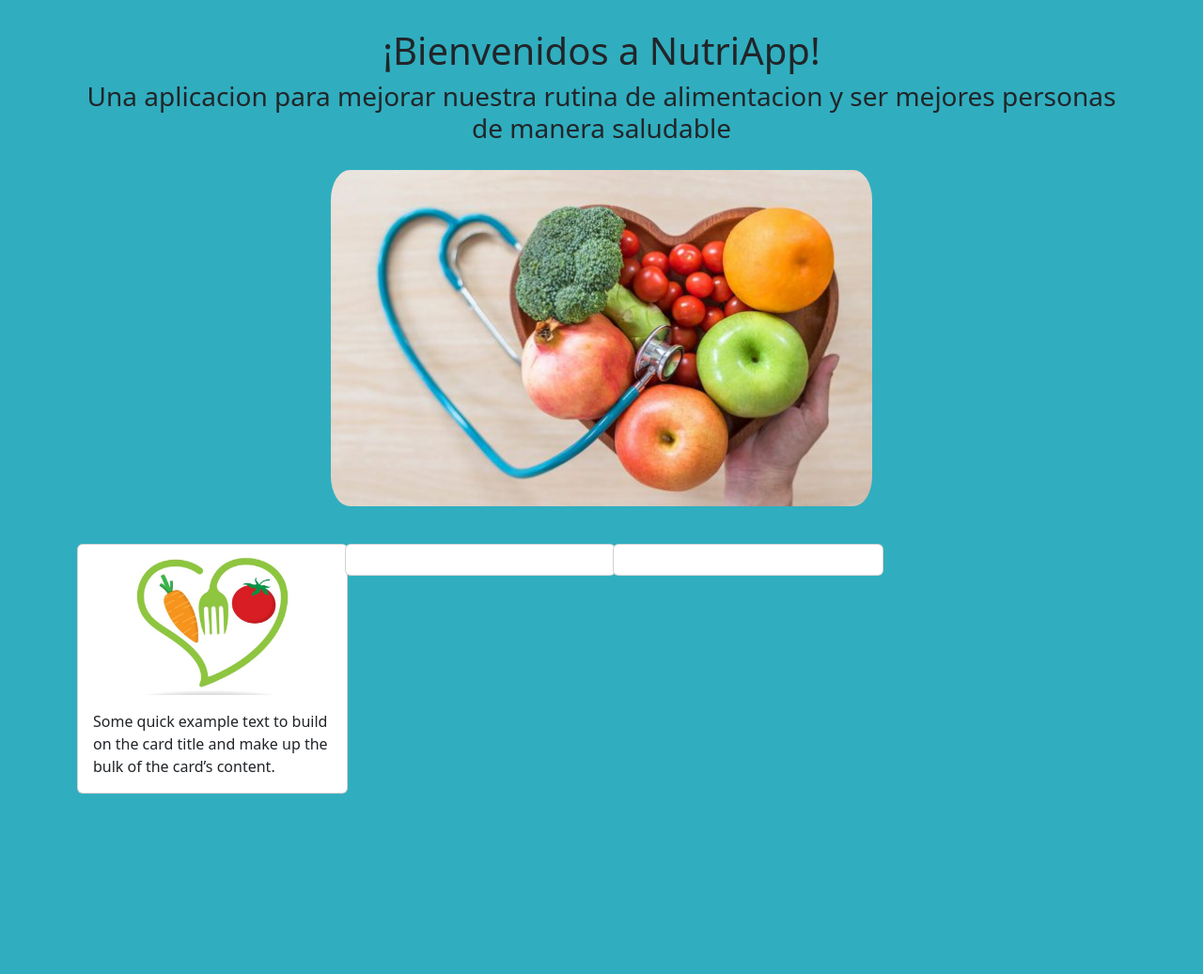
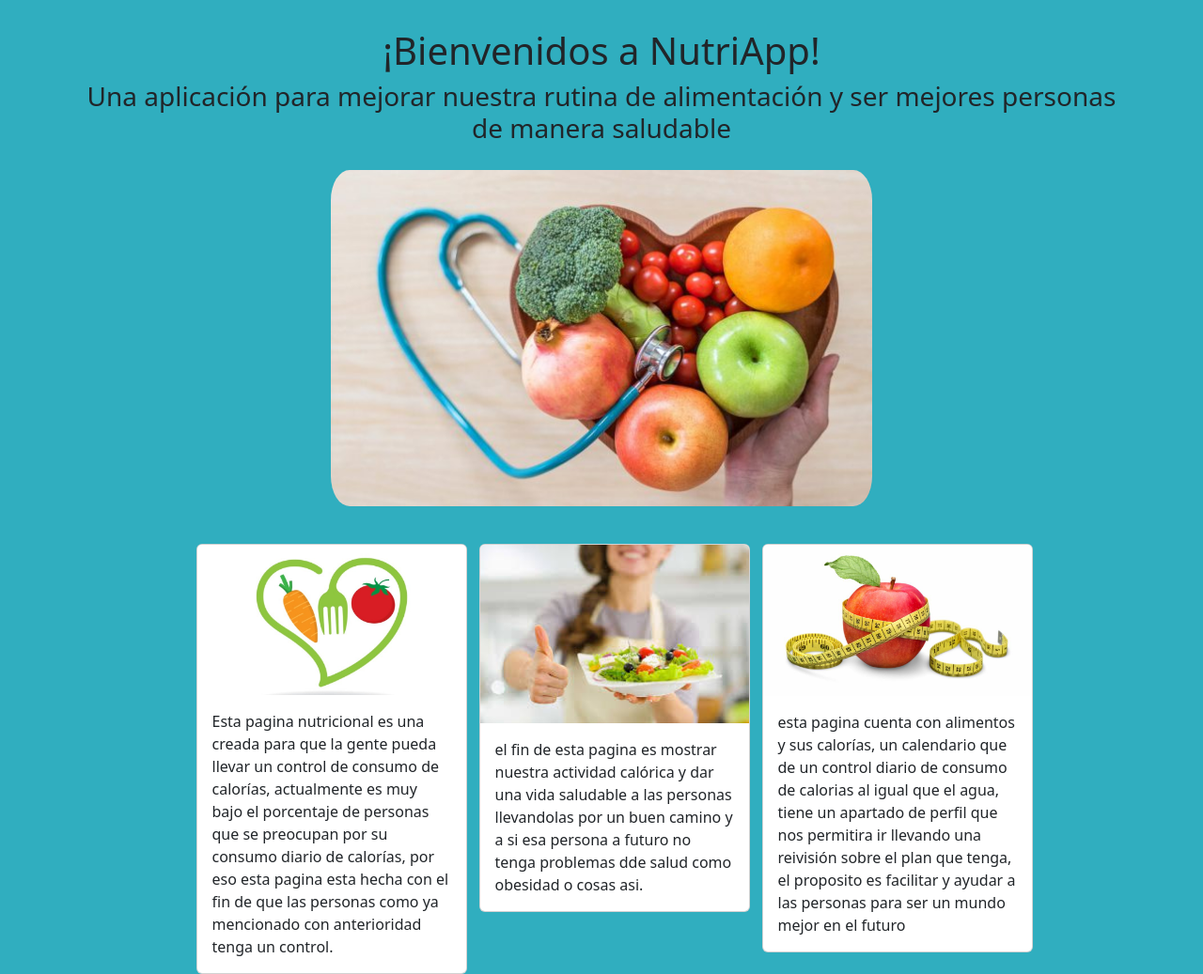
Before and after one commit to Sagarnaga-Jesus/nutriApp, a Flask app: page / in a window 1280 px wide. Shown: the part 81-1118 px from the top of the page at 94% size. Before the commit the page ends 926 px from the top, so only its background shows below. Run offline with Flask 3, Linux system fonts and the light colour scheme.

Commit message:
agregacion mensaje tarjetas

```diff
--- a/app.py
+++ b/app.py
@@ -7,13 +7,13 @@ def home():
 
     informacion = [
                     {"imagen":"static/imagenes/La-diferencia-entre-nutricion-y-alimentacion1.jpg",
-                    "descripcion":"Some quick example text to build on the card title and make up the bulk of the card’s content.",
+                    "descripcion":"Esta pagina nutricional es una creada para que la gente pueda llevar un control de consumo de calorías, actualmente es muy bajo el porcentaje de personas que se preocupan por su consumo diario de calorías, por eso esta pagina esta hecha con el fin de que las personas como ya mencionado con anterioridad tenga un control.",
                     },
-                    {"imagen":"",
-                    "descripcion":"",
+                    {"imagen":"static/imagenes/nutri.jpg",
+                    "descripcion":"el fin de esta pagina es mostrar nuestra actividad calórica y dar una vida saludable a las personas llevandolas por un buen camino y a si esa persona a futuro no tenga problemas dde salud como obesidad o cosas asi.",
                     },
-                    {"imagen":"",
-                    "descripcion":"",
+                    {"imagen":"static/imagenes/Estado_Nutri-Post-de-Twitter.jpg",
+                    "descripcion":"esta pagina cuenta con alimentos y sus calorías, un calendario que de un control diario de consumo de calorias al igual que el agua, tiene un apartado de perfil que nos permitira ir llevando una reivisión sobre el plan que tenga, el proposito es facilitar y ayudar a las personas para ser un mundo mejor en el futuro",
                     },
                 ]
 
--- a/templates/base.html
+++ b/templates/base.html
@@ -18,7 +18,7 @@
 
             <div class="offcanvas offcanvas-end" tabindex="-1" id="offcanvasNavbar" aria-labelledby="offcanvasNavbarLabel">
                 <div class="offcanvas-header">
-                        <h5 class="offcanvas-title" id="offcanvasNavbarLabel"> Navegacion </h5>
+                        <h5 class="offcanvas-title" id="offcanvasNavbarLabel"> Navegación </h5>
                         <button type="button" class="btn-close" data-bs-dismiss="offcanvas" aria-label="Close"></button>
                     </div>
 
--- a/templates/home.html
+++ b/templates/home.html
@@ -7,12 +7,12 @@
 
         <div class="row">
             <h1 class="text-center">¡Bienvenidos a NutriApp!</h1>
-            <h3 class="text-center">Una aplicacion para mejorar nuestra rutina de alimentacion y ser mejores personas de manera saludable</h3>
+            <h3 class="text-center">Una aplicación para mejorar nuestra rutina de alimentación y ser mejores personas de manera saludable</h3>
             <img src="static/imagenes/comida.jpg" alt="Plato de frutas y verduras" class="img-fluid mx-auto d-block rounded-5" style="max-width: 600px; margin-top: 20px;">
         </div>
 
 
-        <div class="row" style="margin-top: 40px; margin-end: 80px;">
+        <div class="row justify-content-center gap-3" style="margin-top: 40px; margin-end: 80px;">
 
             {% for info in informacion %}
             <div class="col-3" style="">
```
Also changed, not shown: static/imagenes/Estado_Nutri-Post-de-Twitter.jpg (added), static/imagenes/nutri.jpg (added).
